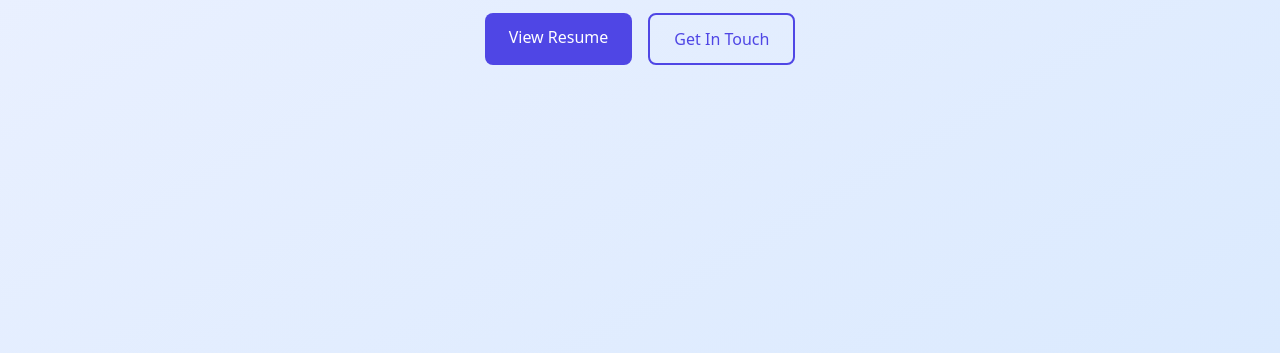
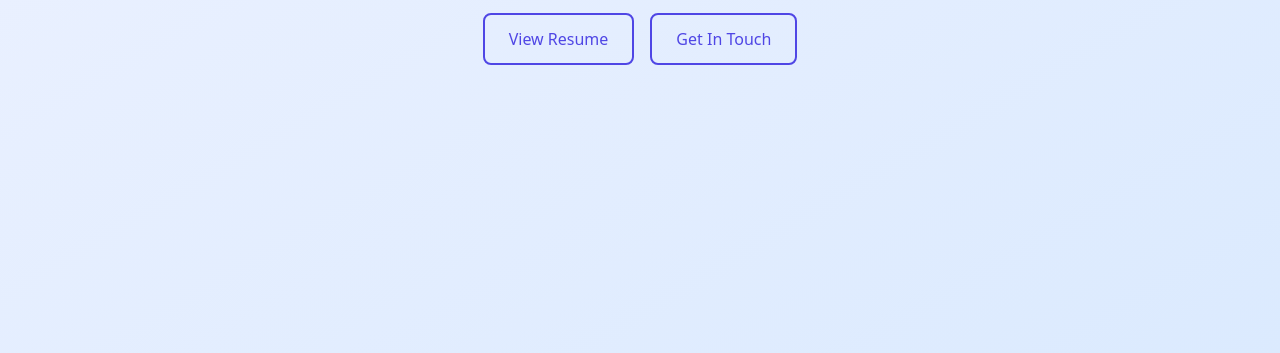
Before and after one commit to aarontsang/aarontsang.github.io, a website: page index.html in a window 1280 px wide. Shown: the part 447-800 px from the top of the page. Drawn offline with nearby package versions, Linux system fonts and the light colour scheme.

Commit message:
Change resume link style to border button

```diff
--- a/index.html
+++ b/index.html
@@ -23,7 +23,7 @@
       <h1 id="typed-name" class="text-5xl font-bold text-indigo-900 mb-6 animate-pulse"></h1>
       <p class="text-xl text-gray-700 mb-4">Computer Scientist | Software @ Oracle</p>
       <div class="flex justify-center space-x-4">
-        <a href="resume.html" class="bg-indigo-600 text-white px-6 py-3 rounded-lg hover:bg-indigo-700 transition duration-300">View Resume</a>
+        <a href="resume.html" class="border-2 border-indigo-600 text-indigo-600 px-6 py-3 rounded-lg hover:bg-indigo-600 hover:text-white transition duration-300">View Resume</a>
         <a href="contact.html" class="border-2 border-indigo-600 text-indigo-600 px-6 py-3 rounded-lg hover:bg-indigo-600 hover:text-white transition duration-300">Get In Touch</a>
       </div>
     </div>
```
